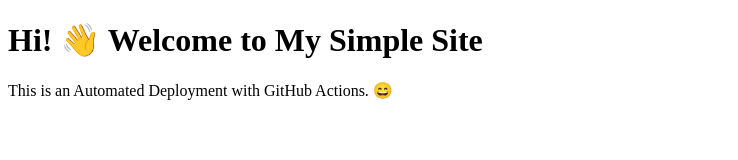
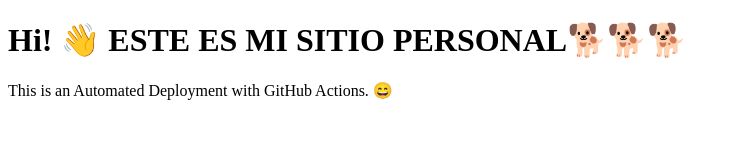
Before and after one commit to guzmancandres-ship-it/agmtest-epam, a plain HTML site: page main/index.html in a window 1280 px wide. Shown: the whole page, without its empty margins (0-738 px from the left). Drawn offline with Linux system fonts and the light colour scheme.

Commit message:
Update index.html

```diff
--- a/main/index.html
+++ b/main/index.html
@@ -9,7 +9,7 @@
   <body>
 
     <h1>
-        Hi! 👋 Welcome to My Simple Site
+        Hi! 👋 ESTE ES MI SITIO PERSONAL🐕🐕🐕
     </h1>
 
     <p>
```
